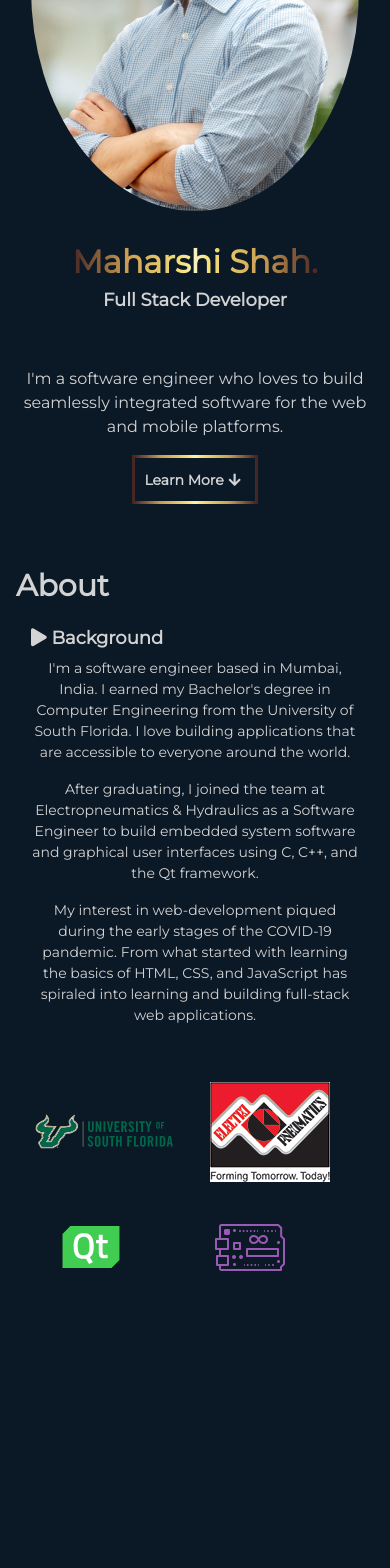
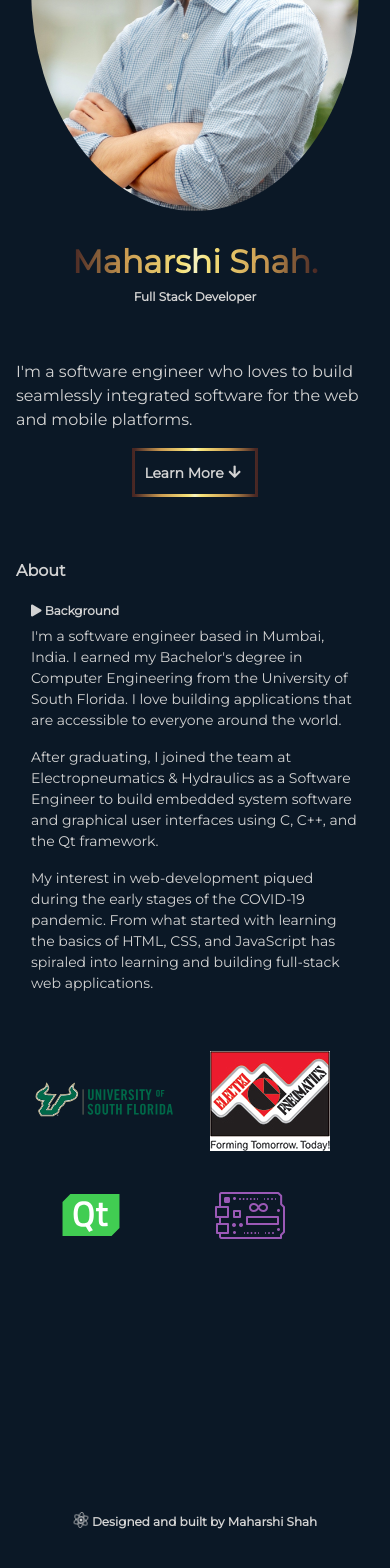
Before and after one commit to maharshi66/portfolio, a React (Create React App) app: page / in a window 390 px wide. Shown: the part 384-1952 px from the top of the page. Before the commit the page ends 1840 px from the top, so only its background shows below. Built offline with nearby package versions, Linux system fonts and the light colour scheme.

Commit message:
Added footer section

```diff
--- a/src/App.js
+++ b/src/App.js
@@ -1,10 +1,13 @@
 import React, { useEffect } from 'react'
 import Header from './components/Header/Header'
-import HomeSection from './sections/HomeSection'
+import HomeSection from './sections/HomeSection/HomeSection'
 import AOS from "aos";
 import "aos/dist/aos.css";
-import AboutSection from './sections/AboutSection';
-import './App.css'
+import AboutSection from './sections/AboutSection/AboutSection';
+import FooterSection from './sections/FooterSection/FooterSection';
+
+import './App.css';
+
 function App() {
 
   useEffect(() => {
@@ -17,6 +20,7 @@ function App() {
       <Header />
       <HomeSection />
       <AboutSection />
+      <FooterSection />
     </div>
   );
 }
--- a/src/components/CustomPararaph/CustomParagraph.css
+++ b/src/components/CustomPararaph/CustomParagraph.css
@@ -14,12 +14,10 @@
 @media screen and (max-width: 960px) {
   .simple-paragraph {
     font-size: 16px;
-    text-align: center;
   }
 
   .simple-paragraph-sm {
     font-size: 14px;
-    text-align: center;
     letter-spacing: 0px;
   }
 }
--- a/src/components/CustomTitle/CustomTitle.css
+++ b/src/components/CustomTitle/CustomTitle.css
@@ -1,17 +1,20 @@
-.subtitle-home-section {
+.subtitle {
   color: lightgray;
   font-size: 18px;
   font-weight: bold;
 }
 
-.title-about-section {
+.title {
   color: lightgray;
   font-size: 30px;
   font-weight: bold;
 }
 
-.subtitle-about-section {
-  color: lightgray;
-  font-size: 18px;
-  font-weight: bold;
+.rotate {
+  animation: rotate 4.5s linear infinite;
 }
+@keyframes rotate {
+  to {
+    transform: rotate(360deg);
+  }
+}
--- /dev/null
+++ b/src/components/Footer/Footer.css
@@ -0,0 +1,7 @@
+.footer {
+  font-size: smaller;
+}
+
+.fa-react {
+  font-size: medium;
+}
--- /dev/null
+++ b/src/components/Footer/Footer.js
@@ -0,0 +1,16 @@
+import React from 'react'
+import './Footer.css';
+import CustomTitle from '../CustomTitle/CustomTitle';
+
+const Footer = () => {
+    return (
+        <div className='footer'>
+            <CustomTitle
+                type={'subtitle'}
+                title=' Designed and built by Maharshi Shah'
+                icon='fab fa-react rotate'  />
+        </div>
+    )
+}
+
+export default Footer
--- a/src/index.css
+++ b/src/index.css
@@ -31,14 +31,14 @@ a {
     font-size: 14px;
   }
 
-  .title-home-section {
+  h4.title {
     color: lightgray;
     font-size: 16px;
   }
 
-  .title-about-section {
+  h4.subtitle {
     color: lightgray;
-    font-size: 16px;
+    font-size: 12px;
   }
 }
 
--- a/src/sections/AboutSection.js
+++ b/src/sections/AboutSection/AboutSection.js
@@ -1,22 +1,22 @@
 import React from 'react'
-import CustomTitle from '../components/CustomTitle/CustomTitle';
-import CustomParagraph from '../components/CustomPararaph/CustomParagraph'
+import CustomTitle from '../../components/CustomTitle/CustomTitle';
+import CustomParagraph from '../../components/CustomPararaph/CustomParagraph'
 import './AboutSection.css';
 import { Container, Row, Col } from 'react-bootstrap';
-import ImageLinkContainer from '../components/ImageLinkContainer/ImageLinkContainer';
-import usfSVG from '../assets/usflogo.svg';
-import qtSVG from '../assets/qtlogo.svg';
-import epcncJPG from '../assets/epcnclogo.jpg'
-import embeddedPNG from '../assets/embeddedPNG.png';
+import ImageLinkContainer from '../../components/ImageLinkContainer/ImageLinkContainer';
+import usfSVG from '../../assets/usflogo.svg';
+import qtSVG from '../../assets/qtlogo.svg';
+import epcncJPG from '../../assets/epcnclogo.jpg'
+import embeddedPNG from '../../assets/embeddedPNG.png';
 
 const AboutSection = () => {
     return (
-        <>
-        <CustomTitle title='About' type='title-about-section' />
+        <div className='my-5'>
+        <CustomTitle title='About' type='title' />
         <Container className='about'>
             <Row>
             <Col className='mt-3' xs={12} md={6}>
-                <CustomTitle icon='fas fa-play' title=' Background' type='subtitle-about-section' />
+                <CustomTitle icon='fas fa-play' title=' Background' type='subtitle' />
                     <div className='breif-background'>
                         <CustomParagraph
                             text="I'm a software engineer based in Mumbai, India. I earned my Bachelor's degree in Computer Engineering from the
@@ -56,7 +56,7 @@ const AboutSection = () => {
             </Col>
             </Row>
         </Container>
-        </>
+        </div>
     )
 }
 
--- /dev/null
+++ b/src/sections/FooterSection/FooterSection.css
@@ -0,0 +1,8 @@
+.footer-section {
+  width: 100%;
+  padding: 2rem;
+  color: lightgray;
+  display: flex;
+  justify-content: center;
+  align-items: center;
+}
--- /dev/null
+++ b/src/sections/FooterSection/FooterSection.js
@@ -0,0 +1,13 @@
+import React from 'react'
+import Footer from '../../components/Footer/Footer';
+import './FooterSection.css';
+
+const FooterSection = () => {
+    return (
+        <div className='footer-section'>
+            <Footer />
+        </div>
+    )
+}
+
+export default FooterSection
--- a/src/sections/HomeSection.js
+++ b/src/sections/HomeSection/HomeSection.js
@@ -1,11 +1,11 @@
 import React from 'react'
-import Brand from '../components/Brand/Brand'
+import Brand from '../../components/Brand/Brand'
 import { Row, Col, Container } from 'react-bootstrap';
-import ProfileImage from '../components/ProfileImage/ProfileImage';
+import ProfileImage from '../../components/ProfileImage/ProfileImage';
 import './HomeSection.scss';
-import CustomButton from '../components/CustomButton/CustomButton';
-import CustomParagraph from '../components/CustomPararaph/CustomParagraph';
-import CustomTitle from '../components/CustomTitle/CustomTitle';
+import CustomButton from '../../components/CustomButton/CustomButton';
+import CustomParagraph from '../../components/CustomPararaph/CustomParagraph';
+import CustomTitle from '../../components/CustomTitle/CustomTitle';
 
 const HomeSection = () => {
     return (
@@ -25,7 +25,7 @@ const HomeSection = () => {
                         <Brand text='Maharshi Shah.'/>
                     </Row>
                     <Row className='justify-content-center justify-content-md-start'>
-                        <CustomTitle type='subtitle-home-section' title='Full Stack Developer' />
+                        <CustomTitle type='subtitle' title='Full Stack Developer' />
                     </Row>
 
                     <Row className='mt-5'>
```
Also changed, not shown: src/sections/AboutSection/AboutSection.css (renamed from src/sections/AboutSection.css), src/sections/HomeSection/HomeSection.scss (renamed from src/sections/HomeSection.scss).
